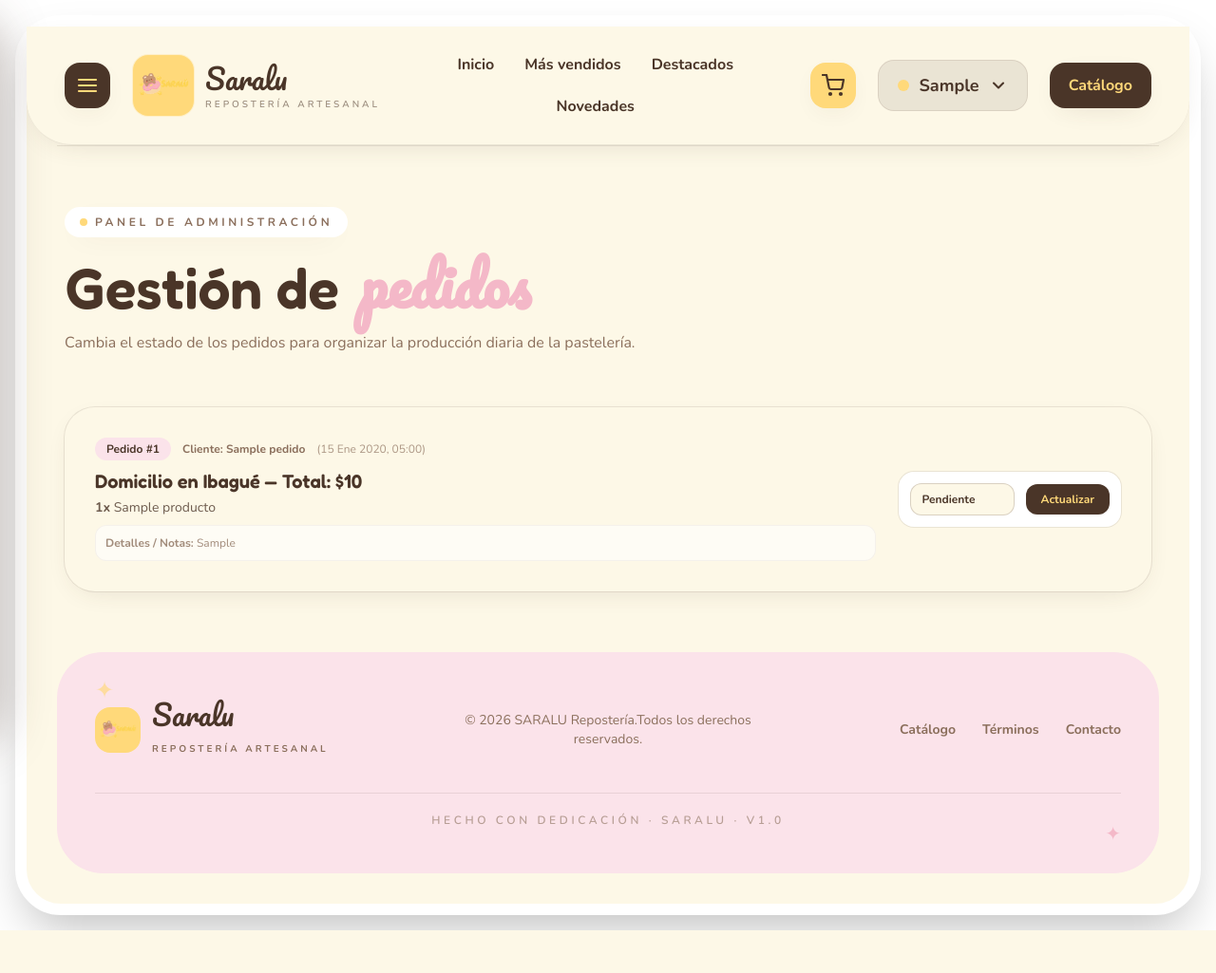
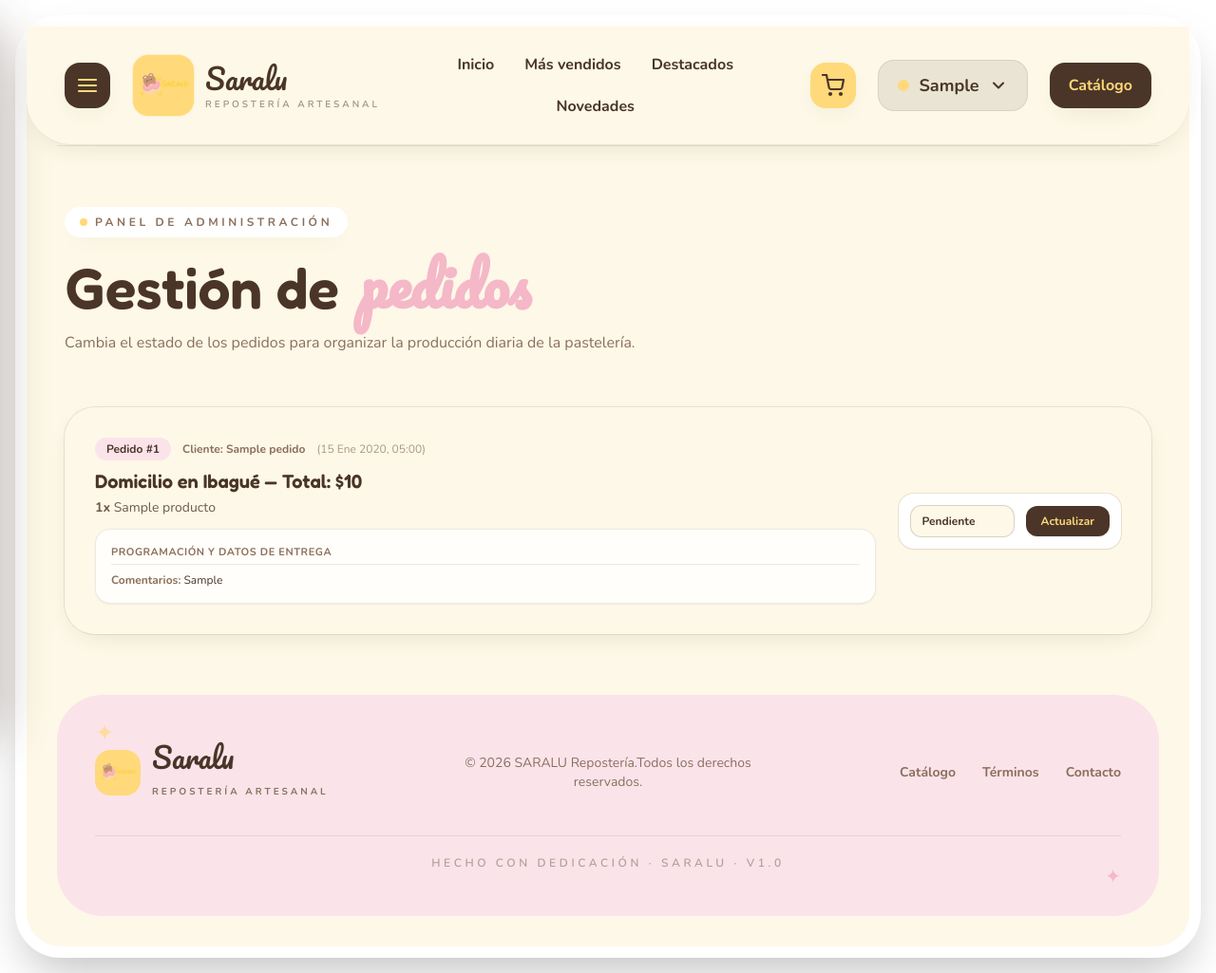
Before and after one commit to JohanV0/SARALU, a Django app: page /panel/pedidos/ in a window 1280 px wide. Shown: the whole page at 95% size. Before the commit the page ends 980 px from the top, so only its background shows below. Run offline with Django 5.2, Linux system fonts and the light colour scheme; a user stored in the database is signed in; tables that the repository leaves empty hold one stand-in row (values such as "Sample post"); some libraries are stand-ins or nearby versions.

Commit message:
030 cancelar pedidos

```diff
--- a/reposteria/templates/lista_pedidos_admin.html
+++ b/reposteria/templates/lista_pedidos_admin.html
@@ -34,7 +34,7 @@
         <div class="rounded-[2rem] bg-crema p-6 lg:p-8 shadow-soft ring-1 ring-chocolate/10 flex flex-col md:flex-row justify-between items-start md:items-center gap-6">
 
           <!-- Info básica del pedido -->
-          <div class="flex-1">
+          <div class="flex-1 w-full">
             <div class="flex items-center gap-3 mb-2">
               <span class="rounded-full bg-rosaClaro px-3 py-1 text-xs font-bold text-chocolate">
                 Pedido #{{ pedido.id }}
@@ -52,21 +52,26 @@
             </h3>
 
             <!-- Productos del pedido -->
-            <p class="text-sm text-chocolate/80">
+            <p class="text-sm text-chocolate/80 mb-3">
               {% for detalle in pedido.detalles.all %}
                 <span class="font-bold">{{ detalle.cantidad }}x</span> {{ detalle.producto.nombre }}{% if not forloop.last %}, {% endif %}
               {% endfor %}
             </p>
 
+            <!-- Tarjeta de detalles limpia en renglones organizados -->
             {% if pedido.comentarios %}
-              <p class="text-xs text-cafe/80 mt-2 bg-white/60 p-2.5 rounded-xl border border-chocolate/5">
-                <span class="font-bold">Detalles / Notas:</span> {{ pedido.comentarios }}
-              </p>
+              <div class="bg-white/80 p-4 rounded-2xl border border-chocolate/10 space-y-2 text-xs text-chocolate shadow-sm">
+                <p class="font-bold text-[11px] uppercase tracking-wider text-cafe border-b border-chocolate/10 pb-1 mb-2">Programación y Datos de Entrega</p>
+
+                <div class="grid grid-cols-1 sm:grid-cols-2 gap-2">
+                  <div><span class="font-bold text-cafe">Comentarios:</span> {{ pedido.comentarios }}</div>
+                </div>
+              </div>
             {% endif %}
           </div>
 
-          <!-- Selector de Estado (Formulario de Cambio) -->
-          <form method="POST" action="{% url 'cambiar_estado_pedido' pedido.id %}" class="flex items-center gap-3 w-full md:w-auto bg-white p-3 rounded-2xl ring-1 ring-chocolate/10">
+          <!-- Selector de Estado (Formulario de Cambio) alineado -->
+          <form method="POST" action="{% url 'cambiar_estado_pedido' pedido.id %}" class="flex items-center gap-3 w-full md:w-auto bg-white p-3 rounded-2xl ring-1 ring-chocolate/10 shadow-sm shrink-0">
             {% csrf_token %}
             <select name="estado" class="appearance-none rounded-xl border border-chocolate/20 bg-crema px-3 py-2 text-xs font-bold text-chocolate focus:outline-none focus:border-chocolate">
               {% for val, label in pedido.ESTADOS %}
--- a/reposteria/views.py
+++ b/reposteria/views.py
@@ -10,7 +10,7 @@ from django.db.models import Prefetch
 from .models import (
     Producto, Categoria, Resena, RespuestaResena, Carrito,
     Pedido, DetallePedido, ItemCarrito, FechaBloqueada,
-    CupoFecha, ConfiguracionAgenda
+    CupoFecha, ConfiguracionAgenda, HistorialEstadoPedido
 )
 from .forms import ResenaForm
 
@@ -431,8 +431,20 @@ def cambiar_estado_pedido_view(request, pedido_id):
         estados_validos = [e[0] for e in Pedido.ESTADOS]
 
         if nuevo_estado in estados_validos:
+            estado_anterior = pedido.estado
             pedido.estado = nuevo_estado
             pedido.save()
+
+            # CRITERIO HU-030: Si pasa a cancelado, liberamos la fecha/agenda asociada si estaba bloqueada
+            if nuevo_estado == 'cancelado' and estado_anterior != 'cancelado':
+                # Buscamos si en los comentarios hay una fecha guardada (ej. 'Fecha: 2026-12-10')
+                match_fecha = re.search(r'Fecha:\s*([\d\-]+)', pedido.comentarios or '')
+                if match_fecha:
+                    fecha_str = match_fecha.group(1)
+                    fecha_obj = parse_date(fecha_str)
+                    if fecha_obj:
+                        # Si esa fecha estaba bloqueada exclusivamente por este motivo, la eliminamos para liberar el cupo
+                        FechaBloqueada.objects.filter(fecha=fecha_obj).delete()
 
             # Registramos el cambio en el historial del pedido
             HistorialEstadoPedido.objects.create(
@@ -442,7 +454,7 @@ def cambiar_estado_pedido_view(request, pedido_id):
                 usuario=request.user
             )
 
-            messages.success(request, f"¡El estado del pedido #{pedido.id} fue actualizado a '{pedido.get_estado_display()}'!")
+            messages.success(request, f"¡El estado del pedido #{pedido.id} fue actualizado a '{pedido.get_estado_display()}' y se ha liberado el cupo de la agenda!")
         else:
             messages.error(request, "Estado inválido.")
 
```
Also changed, not shown: media/productos/kaouther-djouada-hcEDfkiVmMI-unsplash_9uq8ObX.jpg (added).
